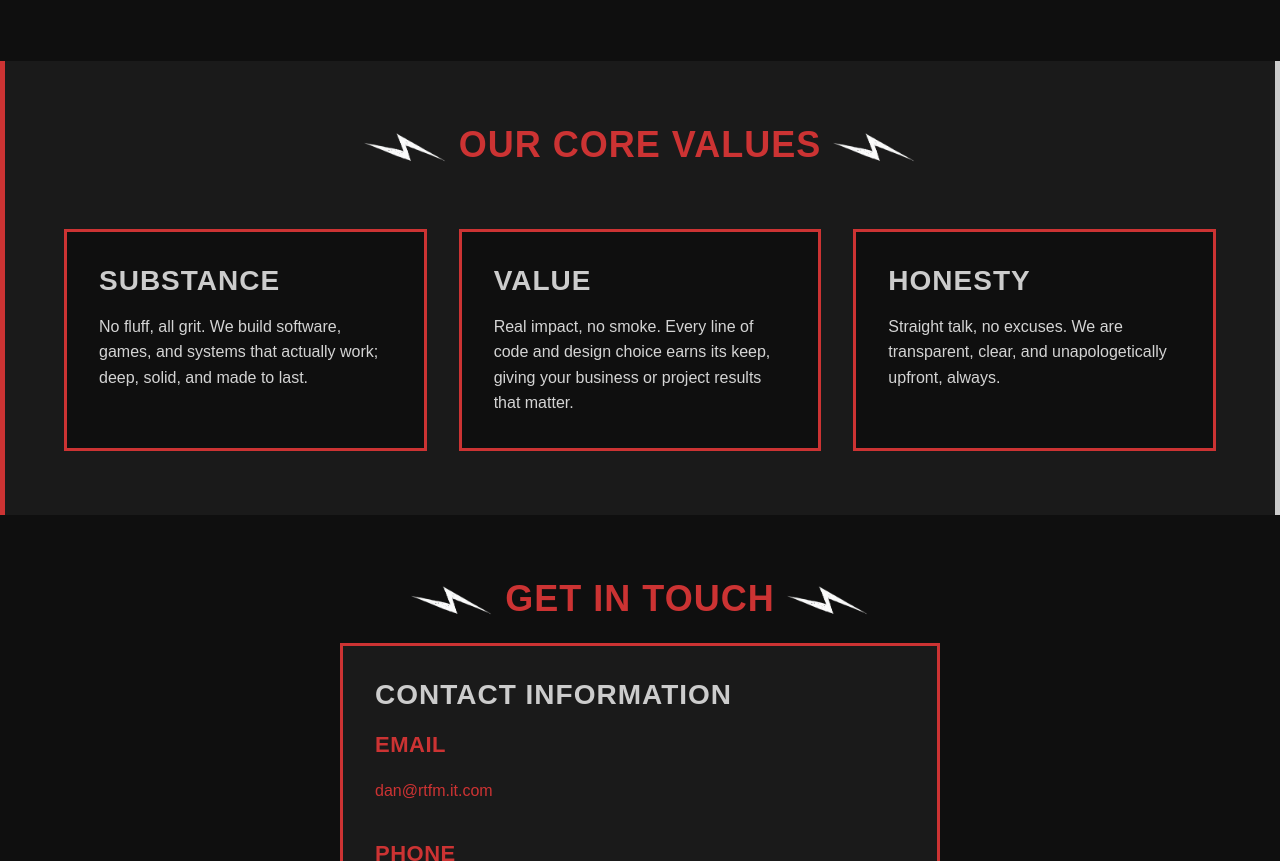
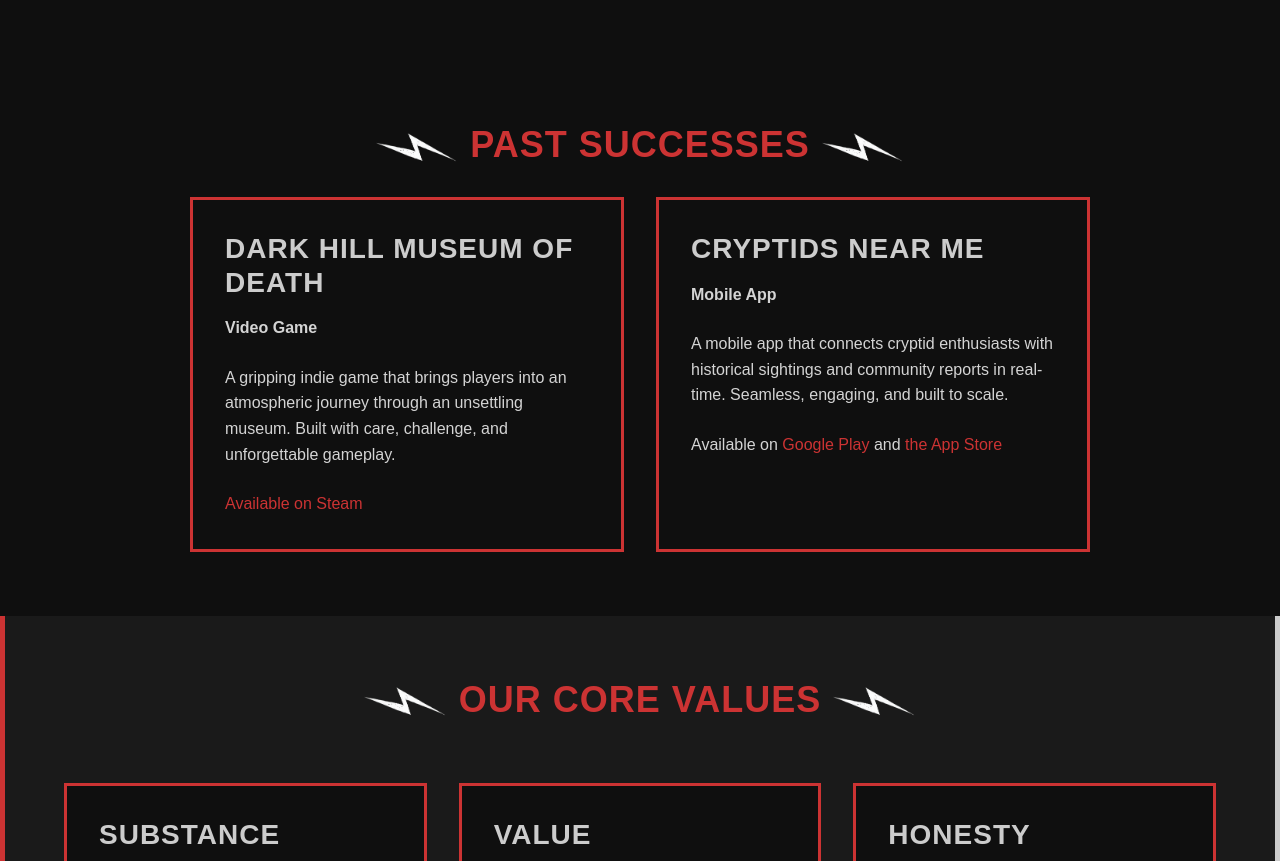
Before and after one commit to ruscoe/rtfm.it.com, a website: page home.html in a window 1280 px wide. Shown: the part 1856-2717 px from the top of the page. Drawn offline with Linux system fonts and the light colour scheme.

Commit message:
Add past successes.

```diff
--- a/home.html
+++ b/home.html
@@ -97,6 +97,28 @@
             </div>
         </section>
 
+        <!-- Past Successes Section -->
+        <section id="successes">
+            <div class="container">
+                <h2 class="text-center"><img src="assets/images/bolt.png" alt="" style="height: 32px; vertical-align: middle; margin-right: 12px; display: inline-block;">Past Successes<img src="assets/images/bolt.png" alt="" style="height: 32px; vertical-align: middle; margin-left: 12px; display: inline-block;"></h2>
+
+                <div class="grid cols-2 mt-lg" style="max-width: 900px; margin-left: auto; margin-right: auto;">
+                    <div class="card">
+                        <h3>Dark Hill Museum of Death</h3>
+                        <p><strong>Video Game</strong></p>
+                        <p>A gripping indie game that brings players into an atmospheric journey through an unsettling museum. Built with care, challenge, and unforgettable gameplay.</p>
+                        <p><a href="https://store.steampowered.com/app/1007050/Dark_Hill_Museum_of_Death/" title="Dark Hill Museum of Death on Steam" target="_blank">Available on Steam</a></p>
+                    </div>
+                    <div class="card">
+                        <h3>Cryptids Near Me</h3>
+                        <p><strong>Mobile App</strong></p>
+                        <p>A mobile app that connects cryptid enthusiasts with historical sightings and community reports in real-time. Seamless, engaging, and built to scale.</p>
+                        <p>Available on <a href="https://play.google.com/store/apps/details?id=com.adaptablestack.cryptids" title="Cryptids Near Me on Google Play" target="_blank">Google Play</a> and <a href="https://apps.apple.com/us/app/cryptids-near-me/id6480533199" title="Cryptids Near Me on the App Store" target="_blank">the App Store</a></p>
+                    </div>
+                </div>
+            </div>
+        </section>
+
         <!-- About Section -->
         <section id="about" class="alt-bg">
             <div class="container">
```
